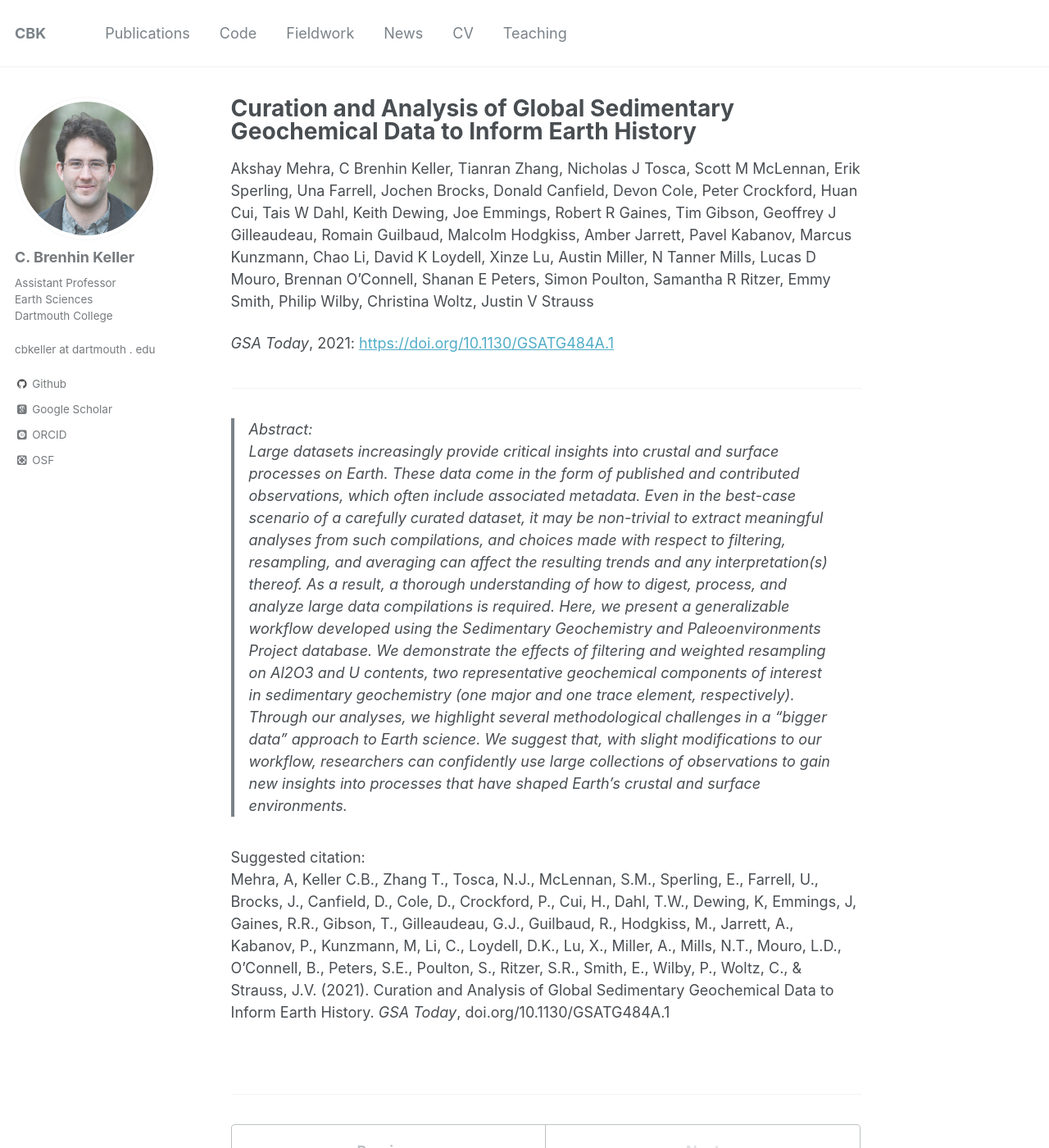
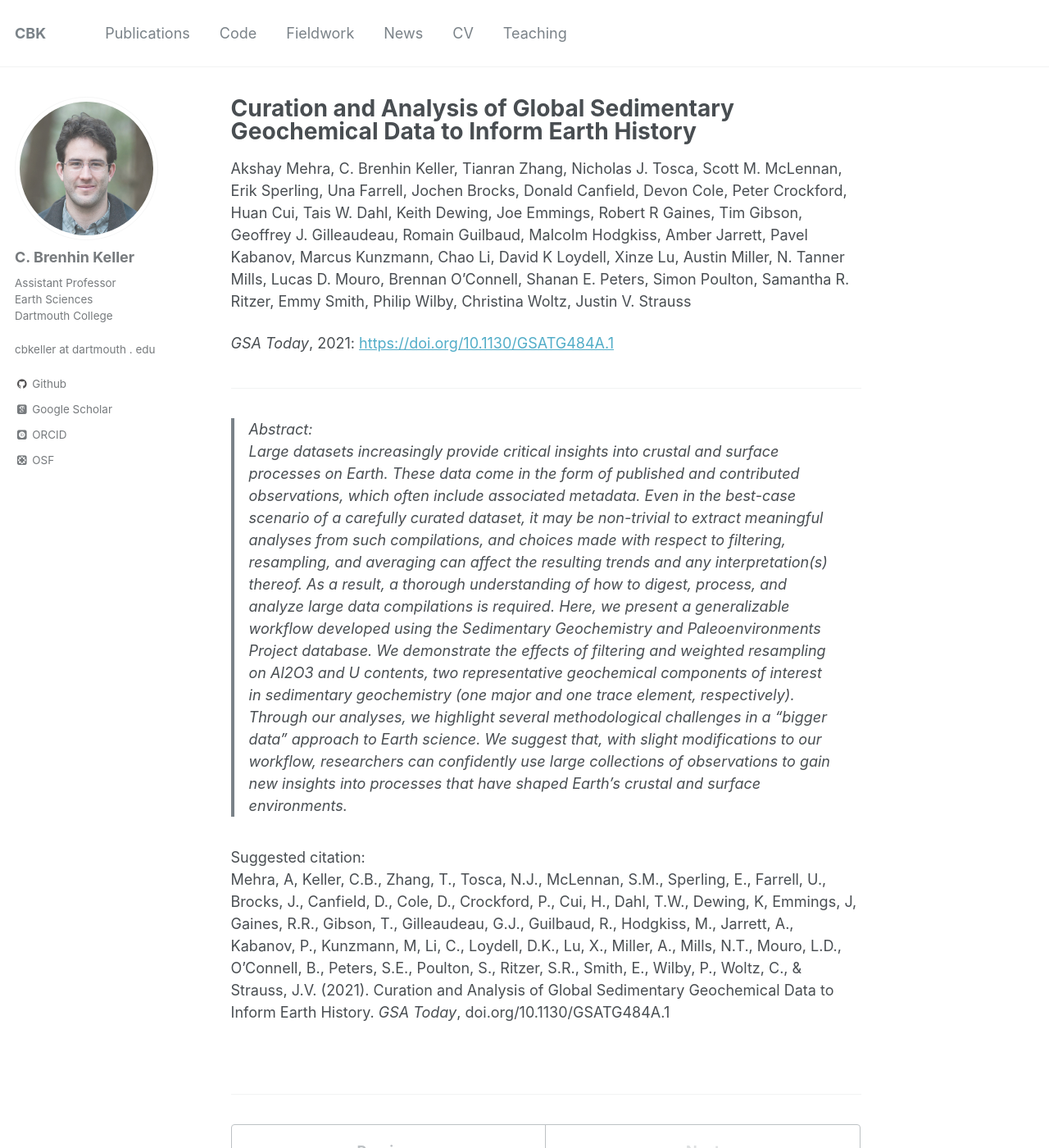
Before and after one commit to brenhinkeller/brenhinkeller.github.io, a Jekyll site: the page built from _publications/2021-03-24-Mehra-etal-2021.md, in a window 1280 px wide and 1400 px high. Shown: the whole window at 82% size. Built offline with Jekyll 4.4.1, drawn with Linux system fonts in a browser that asks for light colours; some web fonts are replaced.

Commit message:
Fix initials

```diff
--- a/_publications/2021-03-24-Mehra-etal-2021.md
+++ b/_publications/2021-03-24-Mehra-etal-2021.md
@@ -6,12 +6,12 @@ excerpt: '------'
 date: 2021-03-24
 venue: 'GSA Today'
 paperurl: 'https://doi.org/10.1130/GSATG484A.1'
-authors: 'Akshay Mehra, C Brenhin Keller, Tianran Zhang, Nicholas J Tosca, Scott M McLennan, Erik Sperling, Una Farrell, Jochen Brocks, Donald Canfield, Devon Cole, Peter Crockford, Huan Cui, Tais W Dahl, Keith Dewing, Joe Emmings, Robert R Gaines, Tim Gibson, Geoffrey J Gilleaudeau, Romain Guilbaud, Malcolm Hodgkiss, Amber Jarrett, Pavel Kabanov, Marcus Kunzmann, Chao Li, David K Loydell, Xinze Lu, Austin Miller, N Tanner Mills, Lucas D Mouro, Brennan O’Connell, Shanan E Peters, Simon Poulton, Samantha R Ritzer, Emmy Smith, Philip Wilby, Christina Woltz, Justin V Strauss'
-citation: 'Mehra, A, Keller C.B., Zhang T., Tosca, N.J., McLennan, S.M., Sperling, E., Farrell, U., Brocks, J., Canfield, D., Cole, D., Crockford, P., Cui, H., Dahl, T.W., Dewing, K, Emmings, J, Gaines, R.R., Gibson, T., Gilleaudeau, G.J., Guilbaud, R., Hodgkiss, M., Jarrett, A., Kabanov, P., Kunzmann, M, Li, C., Loydell, D.K., Lu, X., Miller, A., Mills, N.T., Mouro, L.D., O’Connell, B., Peters, S.E., Poulton, S., Ritzer, S.R., Smith, E., Wilby, P., Woltz, C., &amp; Strauss, J.V. (2021). Curation and Analysis of Global Sedimentary Geochemical Data to Inform Earth History. <i>GSA Today</i>, doi.org/10.1130/GSATG484A.1'
+authors: 'Akshay Mehra, C. Brenhin Keller, Tianran Zhang, Nicholas J. Tosca, Scott M. McLennan, Erik Sperling, Una Farrell, Jochen Brocks, Donald Canfield, Devon Cole, Peter Crockford, Huan Cui, Tais W. Dahl, Keith Dewing, Joe Emmings, Robert R Gaines, Tim Gibson, Geoffrey J. Gilleaudeau, Romain Guilbaud, Malcolm Hodgkiss, Amber Jarrett, Pavel Kabanov, Marcus Kunzmann, Chao Li, David K Loydell, Xinze Lu, Austin Miller, N. Tanner Mills, Lucas D. Mouro, Brennan O’Connell, Shanan E. Peters, Simon Poulton, Samantha R. Ritzer, Emmy Smith, Philip Wilby, Christina Woltz, Justin V. Strauss'
+citation: 'Mehra, A, Keller, C.B., Zhang, T., Tosca, N.J., McLennan, S.M., Sperling, E., Farrell, U., Brocks, J., Canfield, D., Cole, D., Crockford, P., Cui, H., Dahl, T.W., Dewing, K, Emmings, J, Gaines, R.R., Gibson, T., Gilleaudeau, G.J., Guilbaud, R., Hodgkiss, M., Jarrett, A., Kabanov, P., Kunzmann, M, Li, C., Loydell, D.K., Lu, X., Miller, A., Mills, N.T., Mouro, L.D., O’Connell, B., Peters, S.E., Poulton, S., Ritzer, S.R., Smith, E., Wilby, P., Woltz, C., &amp; Strauss, J.V. (2021). Curation and Analysis of Global Sedimentary Geochemical Data to Inform Earth History. <i>GSA Today</i>, doi.org/10.1130/GSATG484A.1'
 ---
 
 ------
 
 >Abstract: <br/>Large datasets increasingly provide critical insights into crustal and surface processes on Earth. These data come in the form of published and contributed observations, which often include associated metadata. Even in the best-case scenario of a carefully curated dataset, it may be non-trivial to extract meaningful analyses from such compilations, and choices made with respect to filtering, resampling, and averaging can affect the resulting trends and any interpretation(s) thereof. As a result, a thorough understanding of how to digest, process, and analyze large data compilations is required. Here, we present a generalizable workflow developed using the Sedimentary Geochemistry and Paleoenvironments Project database. We demonstrate the effects of filtering and weighted resampling on Al2O3 and U contents, two representative geochemical components of interest in sedimentary geochemistry (one major and one trace element, respectively). Through our analyses, we highlight several methodological challenges in a “bigger data” approach to Earth science. We suggest that, with slight modifications to our workflow, researchers can confidently use large collections of observations to gain new insights into processes that have shaped Earth’s crustal and surface environments.
 
-Suggested citation: <br/>Mehra, A, Keller C.B., Zhang T., Tosca, N.J., McLennan, S.M., Sperling, E., Farrell, U., Brocks, J., Canfield, D., Cole, D., Crockford, P., Cui, H., Dahl, T.W., Dewing, K, Emmings, J, Gaines, R.R., Gibson, T., Gilleaudeau, G.J., Guilbaud, R., Hodgkiss, M., Jarrett, A., Kabanov, P., Kunzmann, M, Li, C., Loydell, D.K., Lu, X., Miller, A., Mills, N.T., Mouro, L.D., O’Connell, B., Peters, S.E., Poulton, S., Ritzer, S.R., Smith, E., Wilby, P., Woltz, C., & Strauss, J.V. (2021). Curation and Analysis of Global Sedimentary Geochemical Data to Inform Earth History. <i>GSA Today</i>, doi.org/10.1130/GSATG484A.1
+Suggested citation: <br/>Mehra, A, Keller, C.B., Zhang, T., Tosca, N.J., McLennan, S.M., Sperling, E., Farrell, U., Brocks, J., Canfield, D., Cole, D., Crockford, P., Cui, H., Dahl, T.W., Dewing, K, Emmings, J, Gaines, R.R., Gibson, T., Gilleaudeau, G.J., Guilbaud, R., Hodgkiss, M., Jarrett, A., Kabanov, P., Kunzmann, M, Li, C., Loydell, D.K., Lu, X., Miller, A., Mills, N.T., Mouro, L.D., O’Connell, B., Peters, S.E., Poulton, S., Ritzer, S.R., Smith, E., Wilby, P., Woltz, C., & Strauss, J.V. (2021). Curation and Analysis of Global Sedimentary Geochemical Data to Inform Earth History. <i>GSA Today</i>, doi.org/10.1130/GSATG484A.1
```
Also changed, not shown: markdown_generator/publications.tsv.
